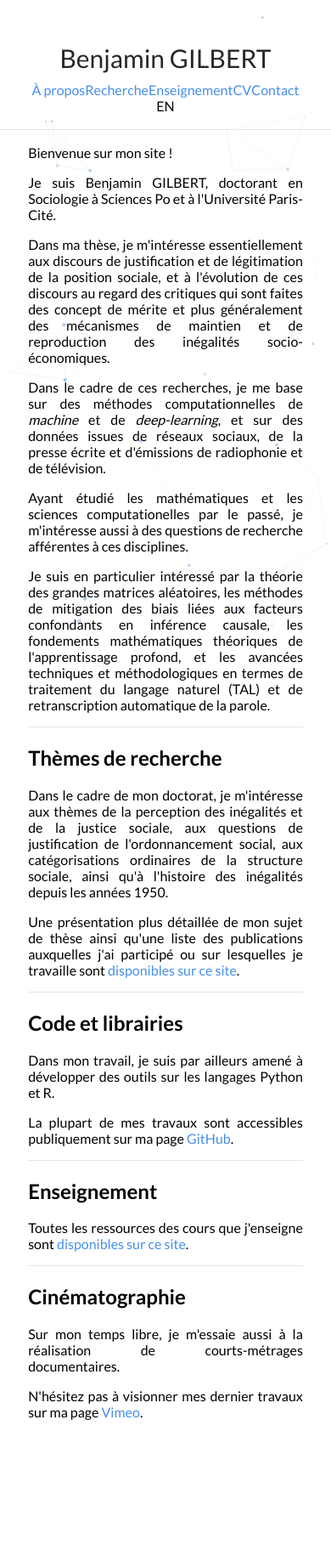
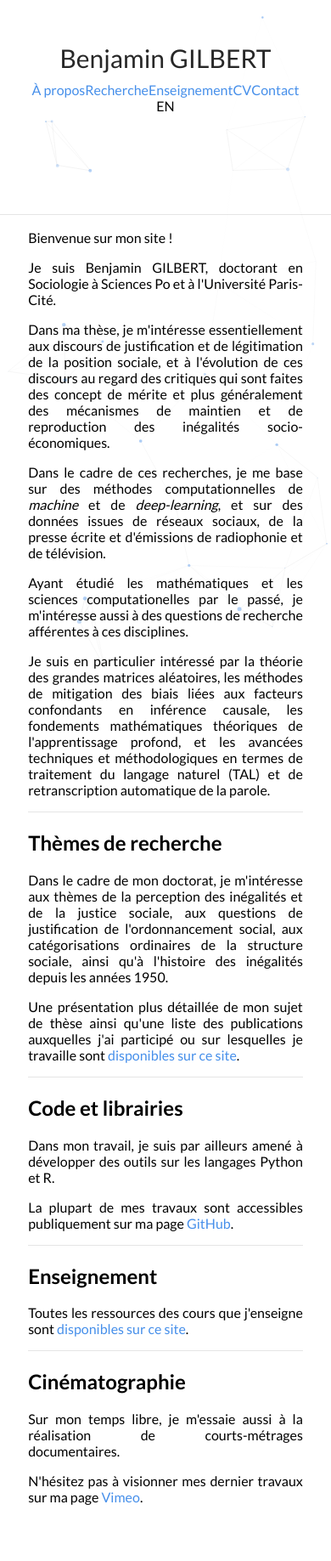
Before and after one commit to bglbrt/bglbrt.github.io, a Jekyll site: the page built from index.md, in a window 390 px wide. Shown: the whole page at 85% size. Built offline with Jekyll 4.4.1, drawn with Linux system fonts in a browser that asks for light colours; before the commit the page ends 1737 px from its top, so only the background shows below that.

Commit message:
Update _style.scss

```diff
--- a/_sass/_style.scss
+++ b/_sass/_style.scss
@@ -115,7 +115,7 @@ hr {
       }
 	.navbar {
 		text-align: center;
-		padding: 50px 0px 0px 0px;
+		padding: 50px 0px 100px 0px;
 	}
 	#author-name {
 		width: 100%;
```
